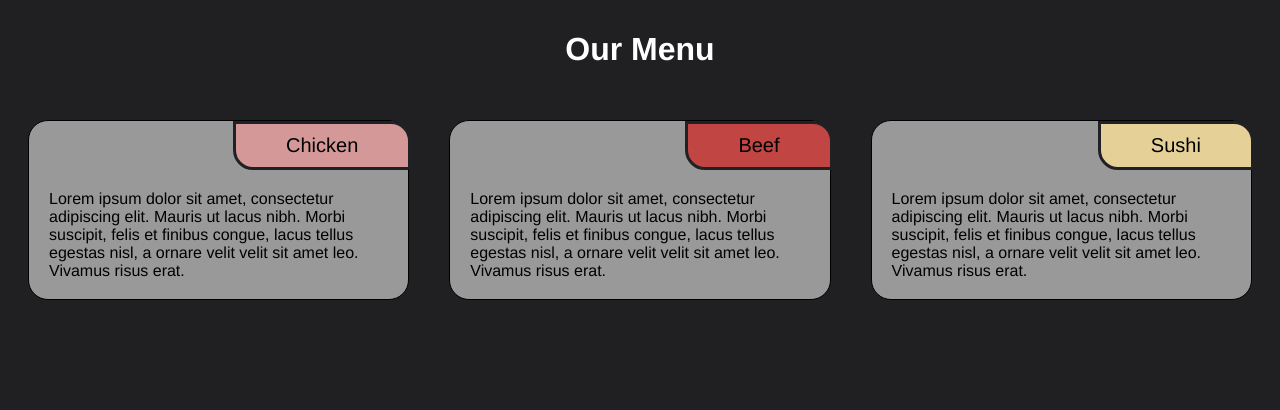
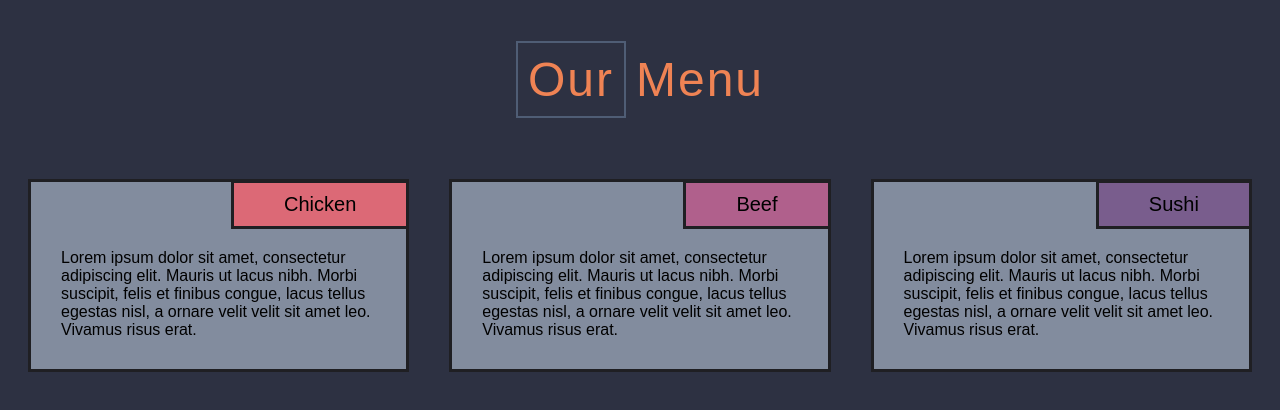
Before and after one commit to ravixez/coursera-coding-assignments, a plain HTML site: page module2-solution/index.html in a window 1280 px wide. Drawn offline with Linux system fonts and the light colour scheme.

Commit message:
cleaning up

```diff
--- a/module2-solution/css/styles.css
+++ b/module2-solution/css/styles.css
@@ -1,37 +1,49 @@
 * {
-    font-family: 'Franklin Gothic Medium', 'Arial Narrow', Arial, sans-serif;
     box-sizing: border-box;
   }
 
   h1 {
-    color: white;
+    font-size: 3em;
     text-align: center;
+    padding: 20px;
+    color: #EF8354;
+    font-weight: 100;
+    letter-spacing: 2px;
+  }
+
+  span {
+    border: 2px solid #4F5D75;
     padding: 10px;
+    margin-right: 10px;
   }
 
   body {
-    background-color: #202023;
+    background: #2D3142;
+    font-family: 'Raleway', sans-serif;
   }
 
   .block {
-    border: 1px solid black;
-    border-radius: 20px;
-    background: #999999;
+    border: 3px solid #1f1f23;
+    background: #828c9e;
     margin: 20px;
+    overflow: hidden;
+    height: 20%;
+  }
+
+  .block:hover {
+    cursor: pointer;
   }
 
   .block-content {
     float: left;
     padding: 10px;
     padding-top: 0;
-    padding-bottom: 0;
-    margin: 10px;
+    margin: 20px;
   }
 
   .block-title {
     text-align: right;
-    border: 3px solid #202124;
-    border-radius: 0px 20px 0px 20px;
+    border: 3px solid #1f1f23;
     float: right;
     flex-flow: row;
     margin: 0;
@@ -39,32 +51,26 @@
     padding-left: 50px;
     padding-right: 50px;
     margin-right: -3px;
-    margin-right: -3px;
+    margin-top: -2px;
     font-size: 20px;
   }
 
   #bt1 {
-    background-color: #d59898;
+    background-color: #DC6976;
   }
 
   #bt2 {
-    background-color: #c14543;
+    background-color: #B0608C;
   }
 
   #bt3 {
-    background-color: #e5d198;
+    background-color: #795D8D;
   }
 
   @media (min-width: 992px) {
     .col-lg-4 {
       float: left;
       width: 33.33%;
-    }
-    .block {
-      height: 180px;
-    }
-    .block-content {
-      margin-top: 20px;
     }
   }
 
@@ -78,9 +84,6 @@
     .col-md-12 {
       width: 100%;
     }
-    .block {
-      height: 150px;
-    }
   }
 
   @media (max-width: 767px) {
@@ -88,10 +91,4 @@
       float: left;
       width: 100%;
     }
-    .block {
-      height: 200px;
-    }
-    .block-content {
-      padding-top: 8px;
-    }
   }
--- a/module2-solution/index.html
+++ b/module2-solution/index.html
@@ -9,8 +9,8 @@
     <title>Module 2 Coding Assignment</title>
 </head>
 <body>
-    <h1>Our Menu</h1>
-    <div class="row">
+    <h1><span>Our</span>Menu</h1>
+    <div>
         <div class="col-lg-4 col-md-6 col-sm-12">
             <div class="block">
                 <p class="block-title" id="bt1">Chicken</p>
```
